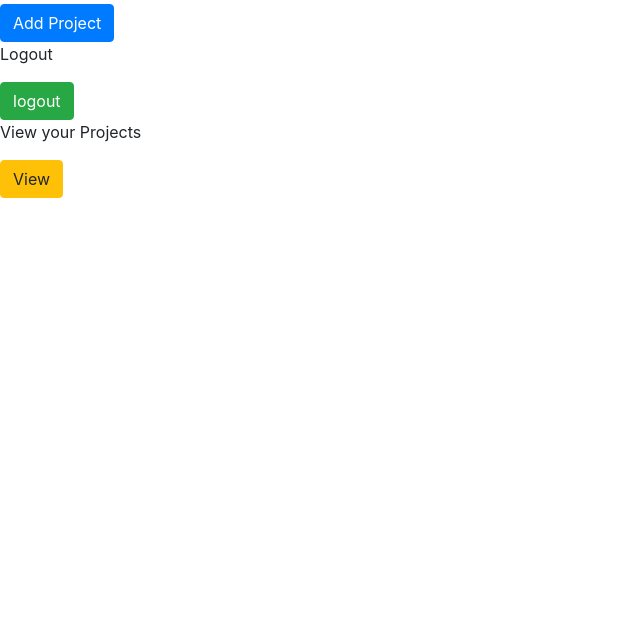
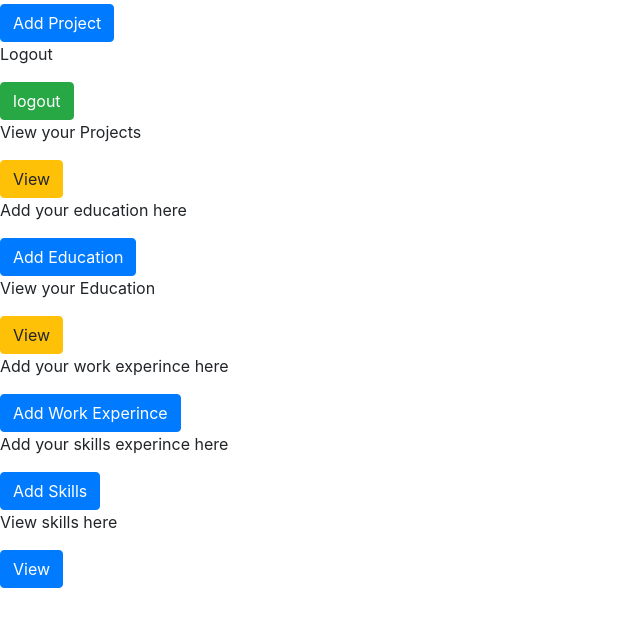
Before and after one commit to rohan-bit/resume_maker, a Django app: page / in a window 1280 px wide. Shown: the part 132-759 px from the top of the page, without its empty margins (0-640 px from the left). Run offline with Django 3.2, Linux system fonts and the light colour scheme; a user stored in the database is signed in; some libraries are stand-ins or nearby versions.

Commit message:
change in model and skillset build full end

```diff
--- a/core/admin.py
+++ b/core/admin.py
@@ -1,6 +1,8 @@
 from django.contrib import admin
-from core.models import Profile,Project
+from core.models import Profile,Project,Education,skillset
 # Register your models here.
 
 admin.site.register(Profile)
 admin.site.register(Project)
+admin.site.register(Education)
+admin.site.register(skillset)
--- a/core/templates/home.html
+++ b/core/templates/home.html
@@ -16,6 +16,21 @@
         <br>
         <p>View your Projects</p>
         <a class="btn btn-warning" href="{% url 'view_project' %}" role="button">View</a>
+        <br>
+        <p>Add your education here</p>
+        <a class="btn btn-primary" href="{% url 'add_edu' %}" role="button">Add Education</a>
+        <br>
+        <p>View your Education</p>
+        <a class="btn btn-warning" href="{% url 'view_edu' %}" role="button">View</a>
+        <br>
+        <p>Add your work experince here</p>
+        <a class="btn btn-primary" href="{% url 'add_work_exp' %}" role="button">Add Work Experince</a>
+        <br>
+        <p>Add your skills experince here</p>
+        <a class="btn btn-primary" href="{% url 'add_skills' %}" role="button">Add Skills</a>
+        <br>
+        <p>View skills here</p>
+        <a class="btn btn-primary" href="{% url 'view_skills' %}" role="button">View</a>
     {% else %}
     <p>
         Are you new to this website ?<br>
--- a/core/urls.py
+++ b/core/urls.py
@@ -7,6 +7,11 @@ urlpatterns = [
     path('sign_up',views.signup,name='signup'),
     path('add_project',views.add_project,name='add_project'),
     path('view_project',views.view_project,name='view_project'),
+    path('add_edu',views.add_edu,name='add_edu'),
+    path('view_edu',views.view_education,name='view_edu'),
+    path('add_work_exp',views.add_work_exp,name='add_work_exp'),
+    path('add_skills',views.add_skillset,name='add_skills'),
+    path('view_skills',views.view_skillset,name='view_skills'),
     path('login',auth_views.LoginView.as_view(template_name="/home/rohan/resume_maker/core/templates/login.html"),name='login'),
     path('logout',views.logout_user,name='logout'),
 
--- a/core/views.py
+++ b/core/views.py
@@ -2,8 +2,8 @@ from django.http import HttpResponse
 from django.contrib.auth.decorators import login_required
 from django.contrib.auth import login, authenticate,logout
 from django.shortcuts import render, redirect
-from core.forms import SignUpForm,Add_Project
-from core.models import Profile,Project
+from core.forms import SignUpForm,Add_Project,Add_Edu,Add_Work_Exp,Add_SkillSet
+from core.models import Profile,Project,Education,work_exp,skillset
 # Create your views here.
 def index(request):
     return  render(request,'home.html')
@@ -32,9 +32,9 @@ def logout_user(request):
     logout(request)
     return redirect('index')
 
+#adding the elemenet
 @login_required
 def add_project(request):
-    # print('rohan')
     if request.method == 'POST' :
         form = Add_Project(request.POST)
         if form.is_valid():
@@ -48,24 +48,73 @@ def add_project(request):
 
 @login_required
 def add_edu(request):
-    pass
+    if request.method == 'POST' :
+        form = Add_Edu(request.POST)
+        if form.is_valid() :
+            education = form.save()
+            education.profile = request.user.profile
+            education.save()
+            return redirect('index')
+    else :
+        form = Add_Edu()
+    return render(request,'add_edu.html',{'form':form})
+
+
 
 
 @login_required
-def work_exp(request):
+def add_work_exp(request):
+    if request.method == 'POST' :
+        form = Add_Work_Exp(request.POST)
+        if form.is_valid():
+            work_exp = form.save()
+            work_exp.profile = request.user.profile
+            work_exp.save()
+            return  redirect('index')
+    else :
+        form = Add_Work_Exp()
+    return render(request,'add_work_exp.html',{'form':form})
+
+@login_required
+def add_skillset(request):
+    if request.method == 'POST' :
+         form = Add_SkillSet(request.POST)
+         if form.is_valid():
+             skills = form.save()
+             skills.profile.add(request.user.profile)
+             skills.save()
+             return redirect('index')
+    else :
+        form = Add_SkillSet()
+    return render(request,'add_skillset.html',{'form':form})
+
+@login_required
+def view_work_exp(request):
     pass
-
 
 @login_required
 def pos(request):
     pass
 
+
+#viewing
 @login_required
 def view_project(request):
     pro = request.user.profile
     project=Project.objects.filter(profile=pro)
-    #print(project)
     return render(request,'view_project.html',{'project':project})
+
+@login_required
+def view_education(request):
+    profile = request.user.profile
+    edu = Education.objects.filter(profile=profile)
+    return render(request,'view_education.html',{'edu':edu})
+
+@login_required
+def view_skillset(request):
+    profile = request.user.profile
+    skills = skillset.objects.filter(profile=profile)
+    return render(request,'view_skill.html',{'skills':skills})
 # def update_profile(request, user_id):
 #     user = User.objects.get(pk=user_id)
 #     user.profile.address = 'Lorem ipsum dolor sit amet, consectetur adipisicing elit...'
```
Also changed, not shown: core/forms.py (+16 -1 lines), core/models.py (+17 -8 lines), core/templates/add_edu.html (added, +29 -0 lines), core/templates/add_skillset.html (added, +29 -0 lines), core/templates/add_work_exp.html (added, +29 -0 lines), core/templates/view_education.html (added, +13 -0 lines), core/templates/view_skill.html (added, +13 -0 lines), core/migrations/0012_auto_20191227_0016.py (added), core/migrations/0013_auto_20191227_0023.py (added), core/migrations/0014_auto_20191227_0028.py (added), core/migrations/0015_awards_profile.py (added), core/migrations/0016_auto_20191227_1154.py (added), core/migrations/0017_auto_20191227_1227.py (added), core/migrations/0018_auto_20191227_1312.py (added), 2 more files.
